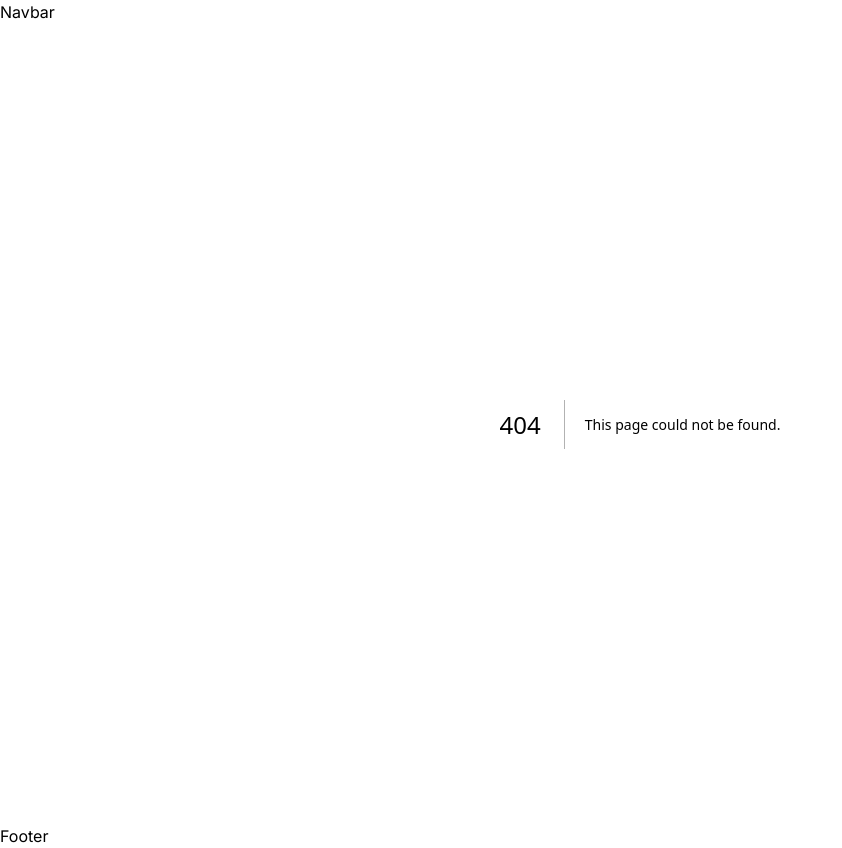
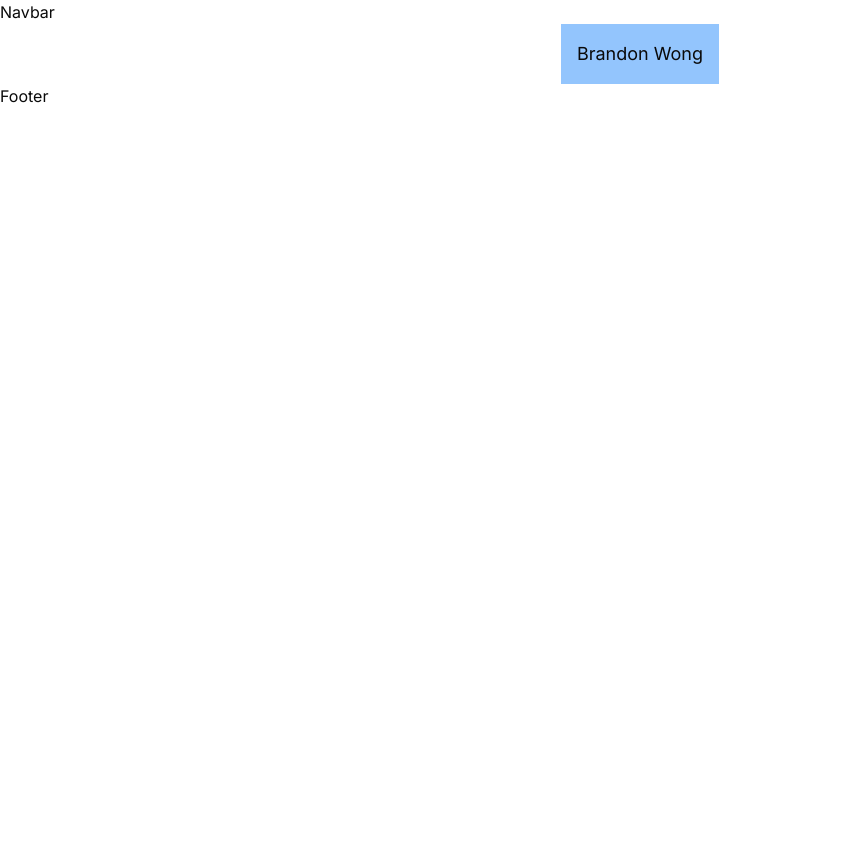
Before and after one commit to hack4impact-calpoly/ecologistics-portal, a Next.js app: page /brandon in a window 1280 px wide. Before the commit this address had no page. Shown: the whole page, without its empty margins (0-842 px from the left). After the commit the page ends 800 px from the top, so only its background shows below. Built offline with nearby package versions, Linux system fonts and the light colour scheme.

Commit message:
feat: Add button that routes to new page

```diff
--- /dev/null
+++ b/src/app/brandon/page.tsx
@@ -0,0 +1,7 @@
+export default function Page() {
+  return (
+    <div className="flex justify-center">
+      <div className="bg-blue-300 p-4 text-lg">Brandon Wong</div>
+    </div>
+  );
+}
--- a/src/app/page.tsx
+++ b/src/app/page.tsx
@@ -1,7 +1,13 @@
+import { Button } from "@/components/ui/button";
+import Link from "next/link";
+
 export default function Home() {
   return (
     <main>
       <h1>Home</h1>
+      <Link href="/brandon">
+        <Button variant="outline">Go To Brandon&apos;s Page</Button>
+      </Link>
     </main>
   );
 }
```
